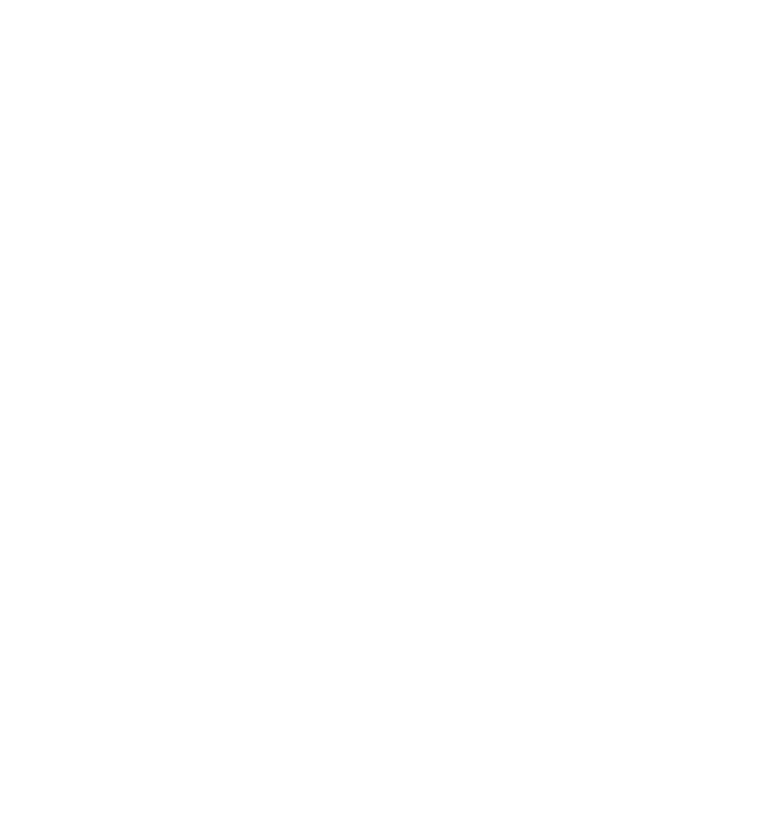
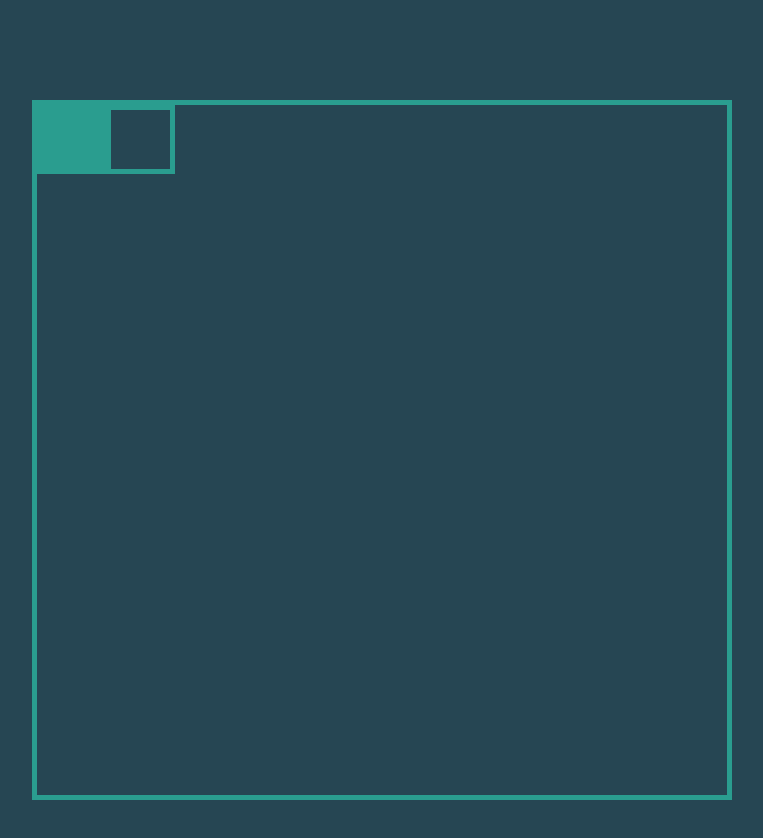
Before and after one commit to banjug/js-campominato-grid, a plain HTML site: page index.html in a window 1280 px wide. Shown: the whole page, without its empty margins (258-1021 px from the left). Before the commit the page ends 800 px from the top, so only its background shows below. Drawn offline with Linux system fonts and the light colour scheme.

Commit message:
basic styling

```diff
--- a/index.html
+++ b/index.html
@@ -9,6 +9,11 @@
 </head>
 <body>
 
+    <div id="container">
+        <div class="square easy active"></div>
+        <div class="square easy"></div>
+
+    </div>
 
     <script src="script.js"></script>
 </body>
--- a/style.css
+++ b/style.css
@@ -0,0 +1,41 @@
+* {
+    box-sizing: border-box;
+    margin: 0;
+    padding: 0;
+}
+
+body {
+    background-color: #264653;
+}
+
+#container {
+    width: 700px;
+    height: 700px;
+    margin: 100px auto;
+    border: solid 5px #2a9d8f;
+    display: flex;
+    flex-wrap: wrap;
+}
+
+.square {
+    border: solid 5px #2a9d8f;
+}
+
+.square.easy {
+    width: 10%;
+    height: 10%;
+}
+
+.square.medium {
+    width: calc(100% / 9);
+    height: calc(100% / 9);
+}
+
+.square.hard {
+    width: calc(100% / 7);
+    height: calc(100% / 7);
+}
+
+.active {
+    background-color: #2a9d8f;
+}
```
